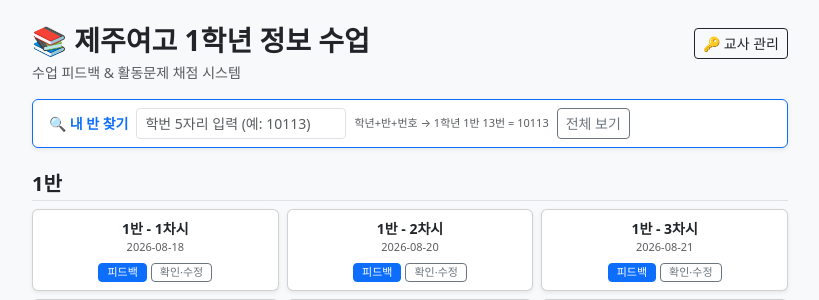
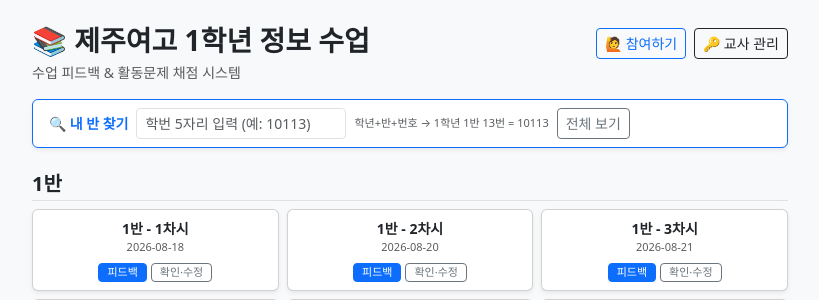
Before and after one commit to ai100shark-aha/feedback-site, a Django app: page / in a window 1280 px wide. Shown: the top 300 px of the page, without its empty margins (230-1049 px from the left). Run offline with Django 5.2, Linux system fonts and the light colour scheme; data that the repository does not hold is empty.

Commit message:
add button for student

```diff
--- a/feedback/templates/feedback/index.html
+++ b/feedback/templates/feedback/index.html
@@ -19,7 +19,10 @@
       <h1 class="h3 fw-bold mb-1">📚 제주여고 1학년 정보 수업</h1>
       <p class="text-muted small mb-0">수업 피드백 &amp; 활동문제 채점 시스템</p>
     </div>
-    <a href="/teacher/" class="btn btn-outline-dark btn-sm mt-1">🔑 교사 관리</a>
+    <div class="d-flex gap-2 mt-1">
+      <a href="/cloud/join/" class="btn btn-outline-primary btn-sm">🙋 참여하기</a>
+      <a href="/teacher/" class="btn btn-outline-dark btn-sm">🔑 교사 관리</a>
+    </div>
   </div>
 
   <!-- 학번 입력 → 자기 반만 표시 -->
```
